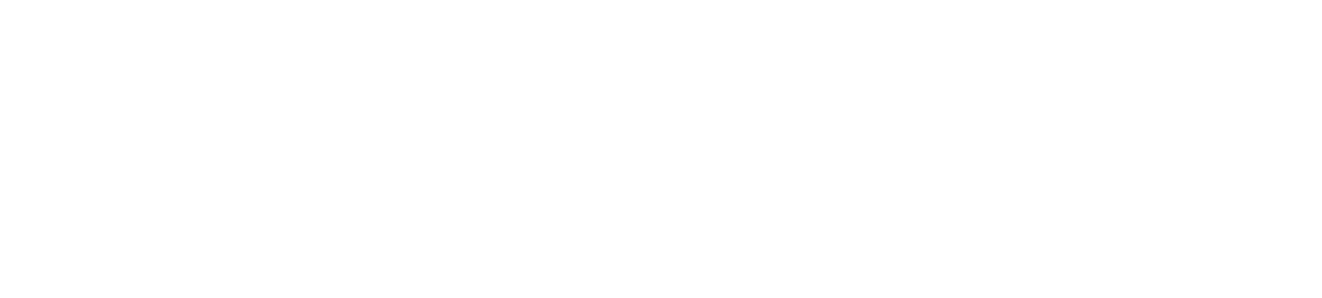
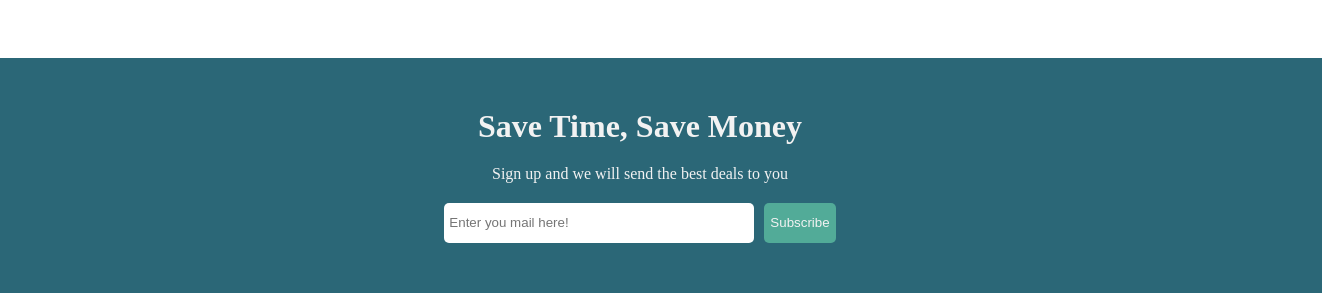
Before and after one commit to Sapkota00Basanta/hotel-booking-application-frontend, a React (Create React App) app: page / in a window 1280 px wide. Shown: the part 1463-1761 px from the top of the page, 1322 px wide, since content can reach past the window. Before the commit the page ends 1469 px from the top, so only its background shows below. Built offline with nearby package versions, Linux system fonts and the light colour scheme.

Commit message:
Added Subscription Component form mail List with its styling

```diff
--- /dev/null
+++ b/src/components/Subscription/Subscription.scss
@@ -0,0 +1,70 @@
+// Import other style properties
+@import "../../App";
+
+/*
+  Defining Style properties for SubscriptionComponent
+*/
+
+// Subscription Style Properties
+$subscriptionWidth: 100%;
+$subscriptionMarginTop: 30px;
+$subscriptionBackgroundColor: $primaryFillColor;
+$subscriptionTextColor: $primaryTextColor;
+$subscriptionDisplayType: flex;
+$subscriptionFlexDirection: column;
+$subscriptionAlignItems: center;
+$subscriptionGap: 20px;
+$subscriptionPadding: 50px;
+
+// SubscriptionTitle Style Properties
+$subscriptionTitleMargin: 0px;
+
+// SubscriptionInputFormContainer Style Properties
+$subscriptionInputFormContainerInputWidth: 300px;
+$subscriptionInputFormContainerInputHeight: 30px;
+$subscriptionInputFormContainerInputBorder: none;
+$subscriptionInputFormContainerInputMarginRight: 10px;
+$subscriptionInputFormContainerInputPadding: 5px;
+$subscriptionInputFormContainerInputBorderRadius: 5px;
+$subscriptionInputFormConatinerButtonBackgroundColor: $secondaryButtonFillColor;
+$subscriptionInputFormContainerButtonHeight: 40px;
+$subscriptionInputFormContainerButtonTextColor: $primaryTextColor;
+$subscriptionInputFormContainerButtonBorder: none;
+$subscriptionInputFormContainerButtonBorderRadius: 5px;
+$subscriptionInputFormContainerButtonFontWeight: 500;
+$subscriptionInputFormContainerButtonCursor: pointer;
+
+.subscription {
+  width: $subscriptionWidth;
+  margin-top: $subscriptionMarginTop;
+  background-color: $subscriptionBackgroundColor;
+  color: $subscriptionTextColor;
+  display: $subscriptionDisplayType;
+  flex-direction: $subscriptionFlexDirection;
+  align-items: $subscriptionAlignItems;
+  gap: $subscriptionGap;
+  padding: $subscriptionPadding;
+}
+
+.subscriptionTitle {
+  margin: $subscriptionTitleMargin;
+}
+
+.subscriptionInputFormContainer > input {
+  width: $subscriptionInputFormContainerInputWidth;
+  height: $subscriptionInputFormContainerInputHeight;
+  border: $subscriptionInputFormContainerInputBorder;
+  border-radius: $subscriptionInputFormContainerInputBorderRadius;
+  margin-right: $subscriptionInputFormContainerInputMarginRight;
+  padding: $subscriptionInputFormContainerInputPadding;
+}
+
+.subscriptionInputFormContainer > button {
+  background-color: $subscriptionInputFormConatinerButtonBackgroundColor;
+  height: $subscriptionInputFormContainerButtonHeight;
+  color: $subscriptionInputFormContainerButtonTextColor;
+  border: $subscriptionInputFormContainerButtonBorder;
+  border-radius: $subscriptionInputFormContainerButtonBorderRadius;
+  font-weight: $subscriptionInputFormContainerButtonFontWeight;
+  cursor: $subscriptionInputFormContainerButtonCursor;
+}
--- /dev/null
+++ b/src/components/Subscription/Subscription.tsx
@@ -0,0 +1,20 @@
+// Import Third-party Components
+import React, { FC } from 'react'
+
+// Import User-defined and Styling components
+import './Subscription.scss'
+import { SubcriptionProps } from '../../interfaces/components/Subscription/Subscription.types'
+
+export const Subscription: FC<SubcriptionProps> = (_props) => {
+  return (
+        <div className="subscription">
+            <h1 className="subscriptionTitle">Save Time, Save Money</h1>
+            <span className="subscriptionDescription">
+              Sign up and we will send the best deals to you</span>
+            <div className="subscriptionInputFormContainer">
+                <input type="text" placeholder='Enter you mail here!' />
+                <button>Subscribe</button>
+            </div>
+        </div>
+  )
+}
--- a/src/index.scss
+++ b/src/index.scss
@@ -1,13 +1,16 @@
+@import "./App";
+
 body {
   margin: 0;
-  font-family: -apple-system, BlinkMacSystemFont, 'Segoe UI', 'Roboto', 'Oxygen',
-    'Ubuntu', 'Cantarell', 'Fira Sans', 'Droid Sans', 'Helvetica Neue',
+  font-family: -apple-system, BlinkMacSystemFont, "Segoe UI", "Roboto", "Oxygen",
+    "Ubuntu", "Cantarell", "Fira Sans", "Droid Sans", "Helvetica Neue",
     sans-serif;
   -webkit-font-smoothing: antialiased;
   -moz-osx-font-smoothing: grayscale;
+  background-color: #f2f2f2;
 }
 
 code {
-  font-family: source-code-pro, Menlo, Monaco, Consolas, 'Courier New',
+  font-family: source-code-pro, Menlo, Monaco, Consolas, "Courier New",
     monospace;
 }
--- /dev/null
+++ b/src/interfaces/components/Subscription/Subscription.types.ts
@@ -0,0 +1,4 @@
+// Defining interface for MailList Component
+export interface SubcriptionProps {
+    exampleProps?: string
+}
--- a/src/pages/home/Home.tsx
+++ b/src/pages/home/Home.tsx
@@ -6,6 +6,7 @@
 
 // Importing components for pages
 import { Header } from '../../components/Header/Header'
+import { Subscription } from '../../components/Subscription/Subscription'
 import { HomeProps } from '../../interfaces/pages/HomePage.types'
 import { PropertyList } from '../../components/PropertyList/PropertyList'
 import { FeaturedItem } from '../../components/FeaturedItem/FeaturedItem'
@@ -23,6 +24,7 @@
         <PropertyList />
         <h1 className="homePropertyTitle">Most loved homes</h1>
         <MostLovedItem />
+        <Subscription />
       </div>
     </div>
   )
```
Also changed, not shown: 1 other file (tests, documents, lock files or other folders).
